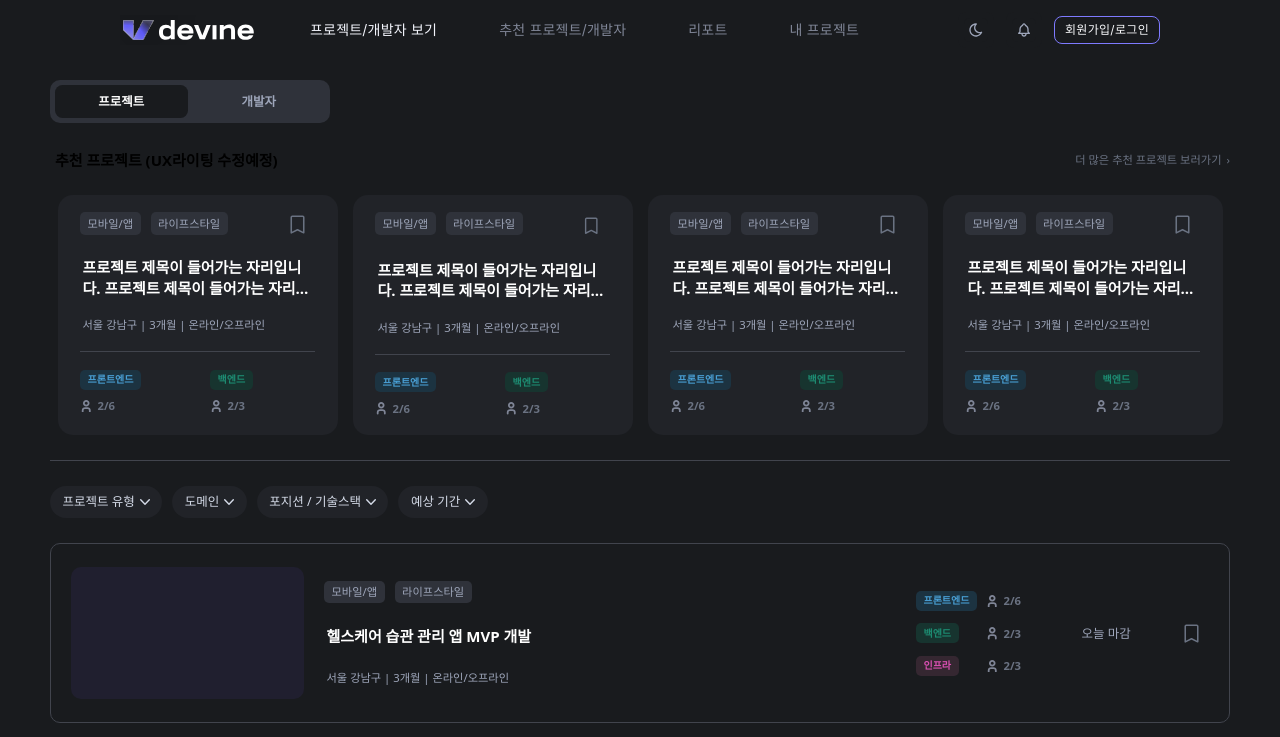
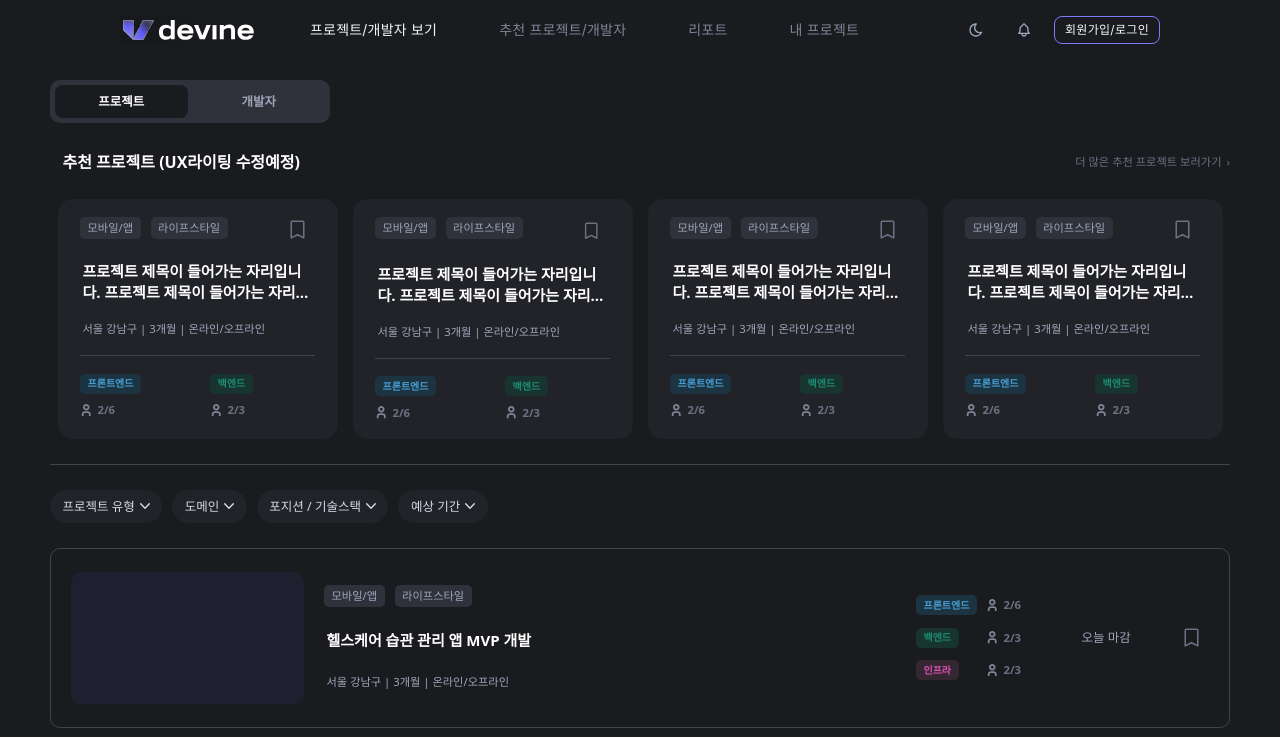
Before and after one commit to DeVine-2025/DeVine_FrontEnd, a React (Vite) app: page /search/project in a window 1280 px wide. Shown: the top 737 px of the page. Built offline with nearby package versions, Linux system fonts and the light colour scheme; a web font is replaced by a local one.

Commit message:
style: 폰트 크기 변경

```diff
--- a/src/pages/search/project/project-search-page.tsx
+++ b/src/pages/search/project/project-search-page.tsx
@@ -16,7 +16,7 @@ export default function ProjectSearchPage() {
     <section className="mx-auto flex w-full max-w-[1180px] flex-col gap-10">
       {/* 추천 프로젝트 */}
       <header className="flex items-center justify-between">
-        <h2 className="pl-2 font-semibold text-2xl text-color-card-title">
+        <h2 className="pl-5 font-semibold text-[16px] text-card-title">
           추천 프로젝트 (UX라이팅 수정예정)
         </h2>
 
```
